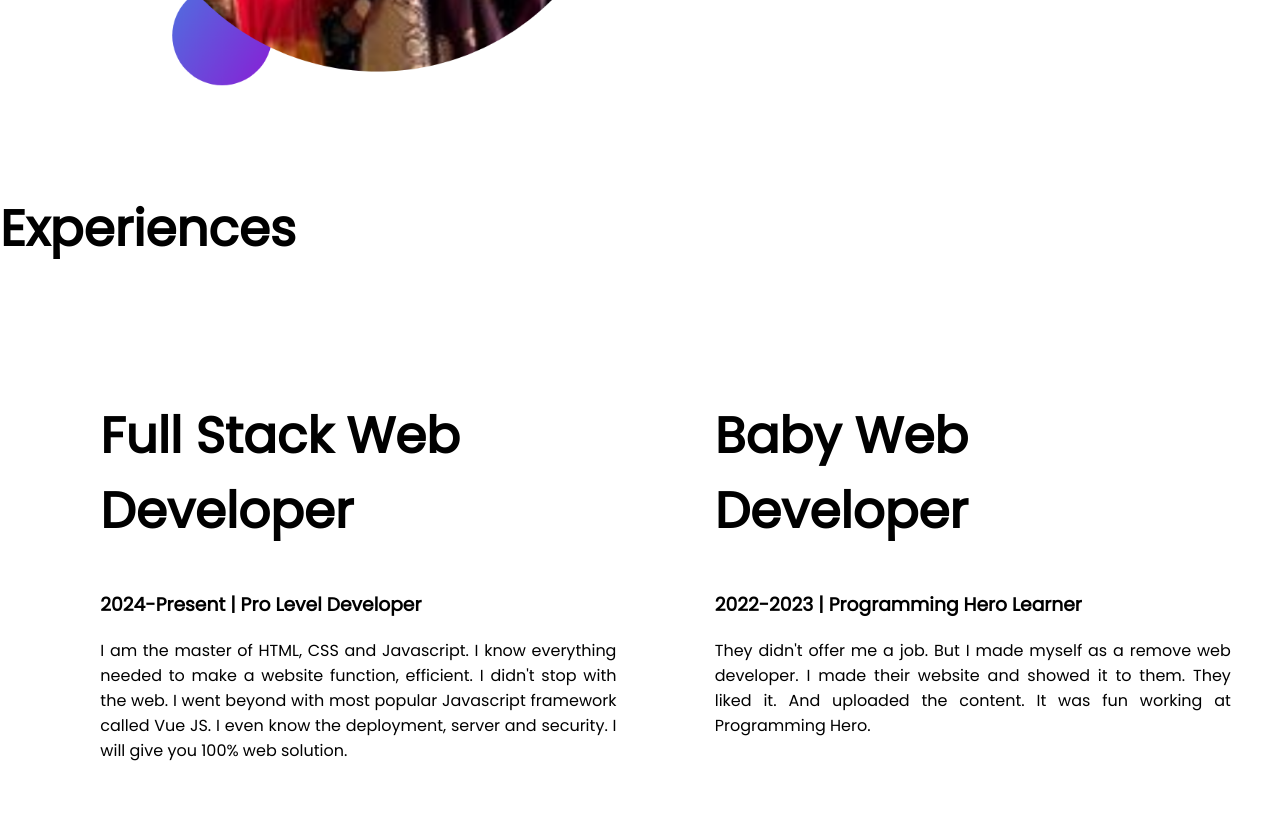
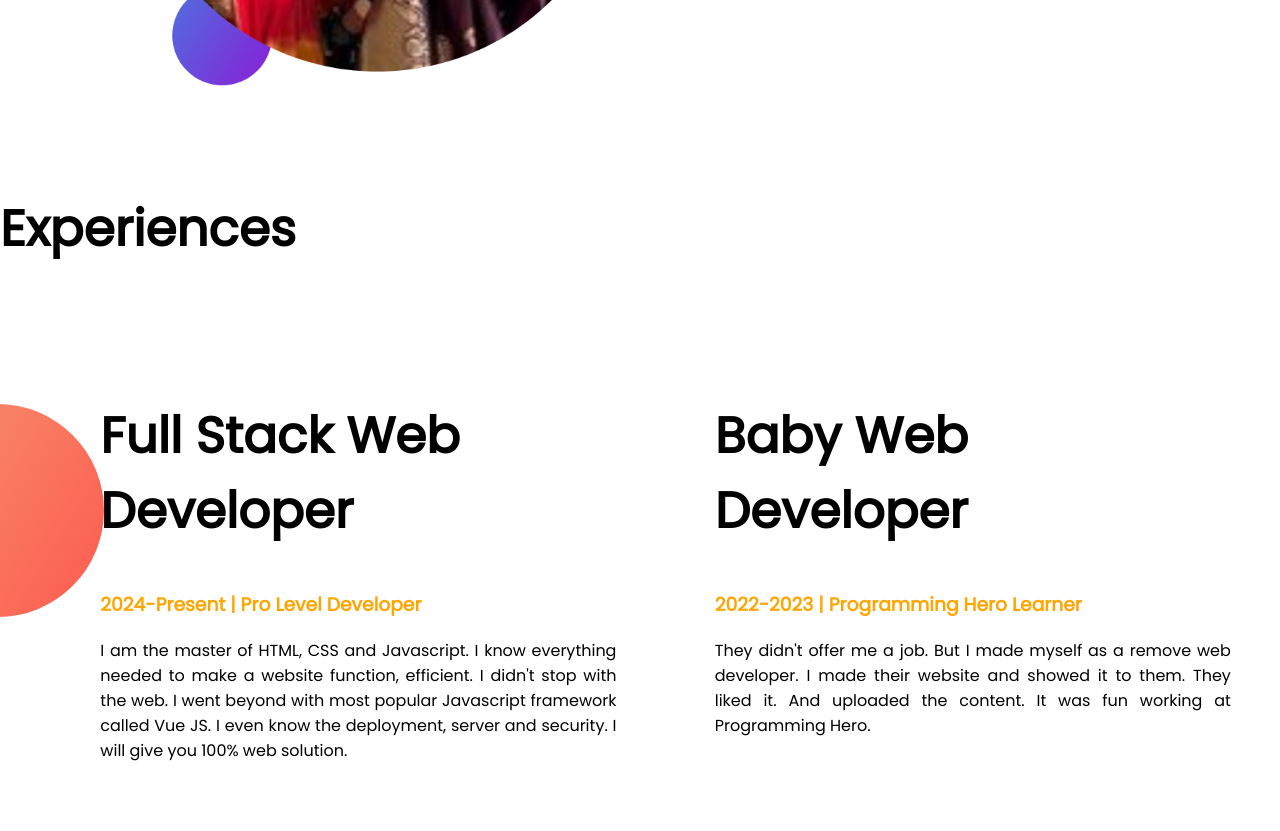
Before and after one commit to mostafizurhh/developer-portfolio, a plain HTML site: page index.html in a window 1280 px wide. Shown: the part 1127-1958 px from the top of the page. Drawn offline with Linux system fonts and the light colour scheme.

Commit message:
background image added in 3rd section

```diff
--- a/index.html
+++ b/index.html
@@ -42,12 +42,12 @@
             <a class="link-button" target="_blank" href="https://github.com/mostafizurhh">My Github Profile</a>
         </div>
     </section>
-    <section>
+    <section class="experience-bg">
         <h1>Experiences</h1>
         <div class="display-flex">
             <div class="half-width">
                 <h1>Full Stack Web Developer</h1>
-                <h3>2024-Present | Pro Level Developer</h3>
+                <h3 class="color1">2024-Present | Pro Level Developer</h3>
                 <p class="paragraph1">I am the master of HTML, CSS and Javascript. I know everything needed to make a
                     website function,
                     efficient. I didn't stop with the web. I went beyond with most popular Javascript framework called
@@ -56,7 +56,7 @@
             </div>
             <div class="half-width">
                 <h1>Baby Web Developer</h1>
-                <h3>2022-2023 | Programming Hero Learner</h3>
+                <h3 class="color1">2022-2023 | Programming Hero Learner</h3>
                 <p class="paragraph1">They didn't offer me a job. But I made myself as a remove web developer. I made
                     their website and
                     showed
--- a/style.css
+++ b/style.css
@@ -54,3 +54,9 @@ h1 {
     margin-right: 98px;
     text-align: justify;
 }
+
+.experience-bg {
+    background-image: url(images/exp-bg.png);
+    background-repeat: no-repeat;
+    background-position: left;
+}
```
